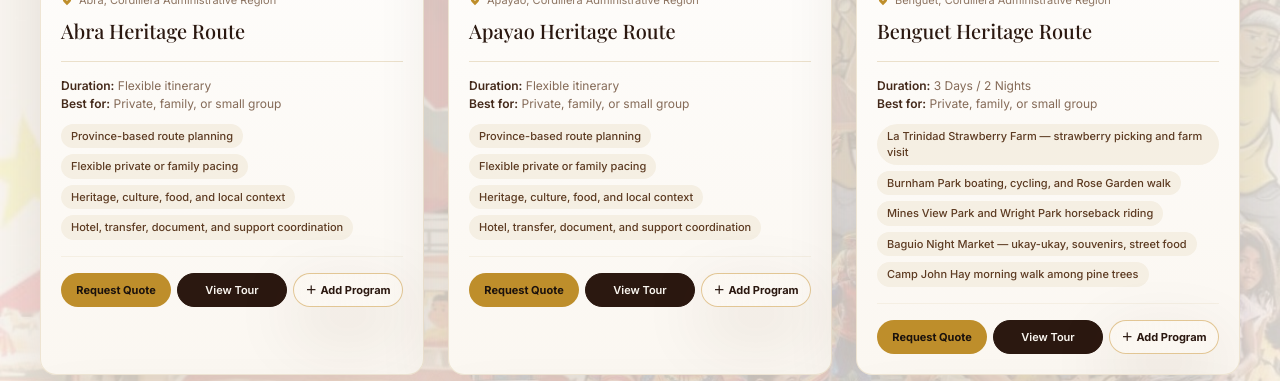
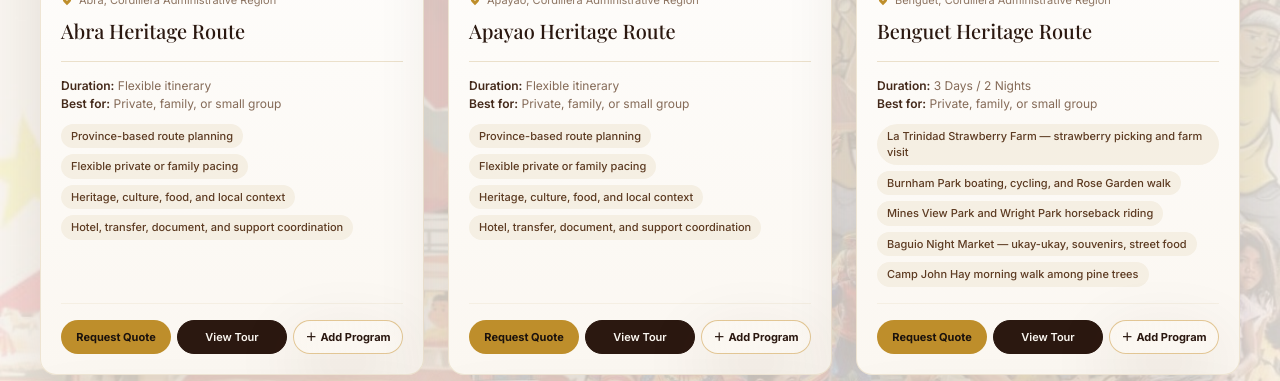
Before and after one commit to MarkusJuan25/Heritage-Philippines-V2, a React (Vite) app in the folder client/: page /tour in a window 1280 px wide. Shown: the part 1080-1461 px from the top of the page. Built offline with nearby package versions, Linux system fonts and the light colour scheme; no server answers; a web font is replaced by a local one.

Commit message:
fix: align tour card content spacing

```diff
--- a/client/src/pages/TourPage.jsx
+++ b/client/src/pages/TourPage.jsx
@@ -332,7 +332,7 @@ export default function TourPage() {
                   {visibleTours.map((tour) => (
                     <article
                       key={tour.slug}
-                      className="group flex flex-col overflow-hidden rounded-2xl border border-cream-200/80 bg-gradient-to-b from-white to-cream-50 shadow-warm transition duration-500 hover:-translate-y-1 hover:shadow-premium"
+                      className="group flex h-full flex-col overflow-hidden rounded-2xl border border-cream-200/80 bg-gradient-to-b from-white to-cream-50 shadow-warm transition duration-500 hover:-translate-y-1 hover:shadow-premium"
                     >
                       {/* Image */}
                       <div className="relative h-56 w-full overflow-hidden">
@@ -390,7 +390,7 @@ export default function TourPage() {
                         </div>
 
                         {/* Tags */}
-                        <div className="mt-3 flex flex-wrap gap-1.5">
+                        <div className="mt-3 flex flex-wrap gap-1.5 pb-4">
                           {tour.highlights.map((tag) => (
                             <span
                               key={tag}
@@ -402,7 +402,7 @@ export default function TourPage() {
                         </div>
 
                         {/* Action buttons — Request Quote · View Tour · Add Program */}
-                        <div className="mt-4 border-t border-cream-100 pt-4">
+                        <div className="mt-auto border-t border-cream-100 pt-4">
                           <div className="grid grid-cols-3 gap-1.5">
                             <button
                               type="button"
```
